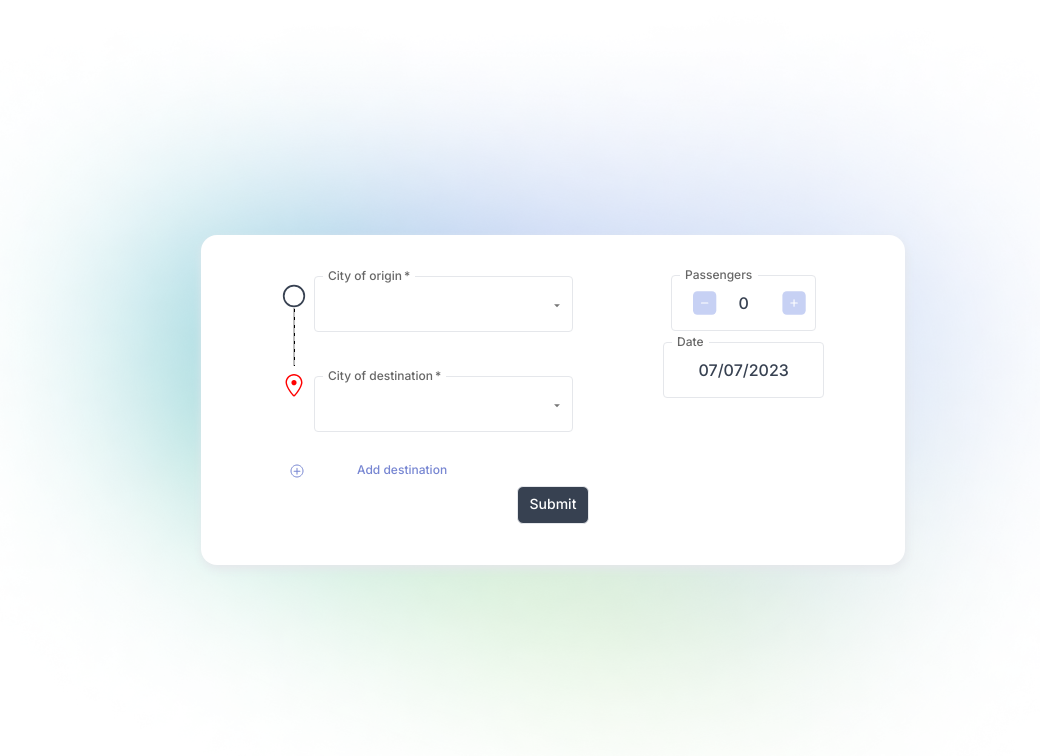
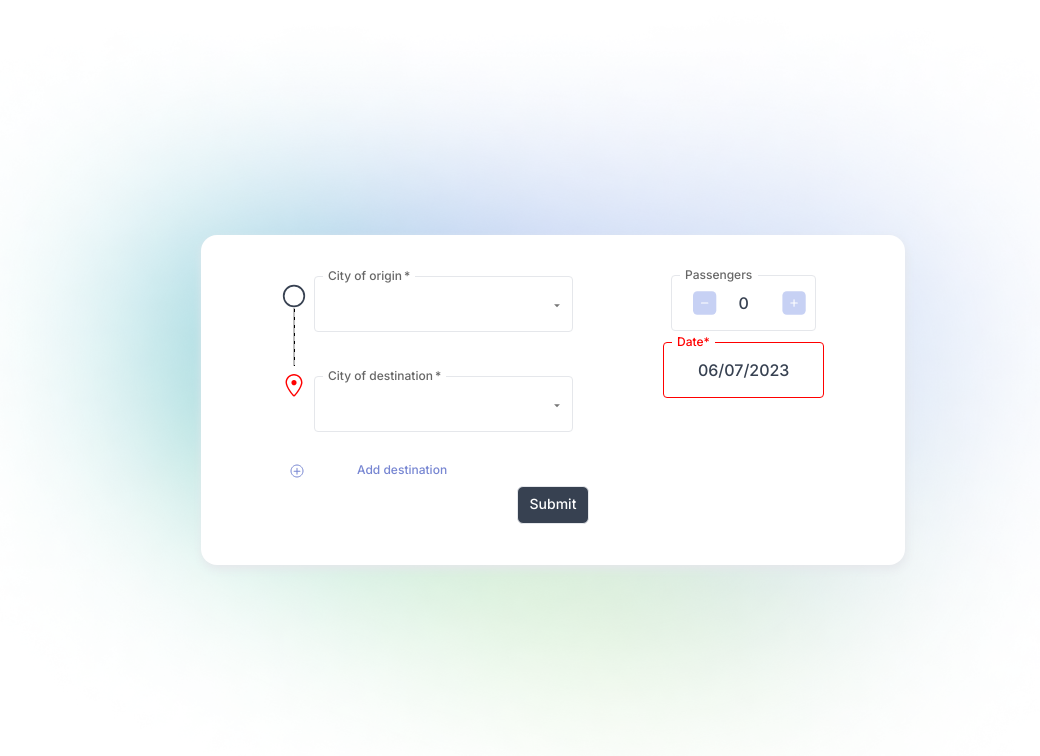
Before and after one commit to pepitz/trip-planner, a React (Create React App) app: page / in a window 1280 px wide. Shown: the top 756 px of the page, without its empty margins (87-1127 px from the left). Built offline with nearby package versions, Linux system fonts and the light colour scheme.

Commit message:
fix: date selector

```diff
--- a/src/components/DateSelector/DateSelector.tsx
+++ b/src/components/DateSelector/DateSelector.tsx
@@ -2,29 +2,31 @@ import { LocalizationProvider } from '@mui/x-date-pickers';
 import { AdapterDateFns } from '@mui/x-date-pickers/AdapterDateFns';
 import { DatePicker } from '@mui/x-date-pickers/DatePicker';
 
+import { FormControl, FormHelperText } from '@mui/material';
+
 import { IDateSelectorProps } from 'types';
+import * as CONSTANTS from 'constants/index';
+import { addDays } from 'date-fns';
 
-const DateSelector = ({ date, setDate, setDateValid, minDate }: IDateSelectorProps) => {
-
+const DateSelector = ({ date, setDate, isDateValid }: IDateSelectorProps) => {
   return (
     <LocalizationProvider dateAdapter={AdapterDateFns}>
+      <FormControl required variant="outlined" error={!isDateValid}>
         <DatePicker
-        label="Date"
+          label="Date*"
           views={['day']}
           format="dd/MM/yyyy"
           disablePast
-        minDate={minDate}
+          minDate={addDays(new Date(), 1)}
           value={date}
-        onAccept={() => setDateValid(true)}
-        onChange={(newValue, context) => {
-          if (newValue && context.validationError === null) {
-            setDate(newValue);
-          }
-        }}
-        onError={() => {
-          setDateValid(false);
+          onChange={(newValue) => {
+            newValue && setDate(newValue);
           }}
         />
+        <FormHelperText>
+          {!isDateValid ? CONSTANTS.MESSAGE_DATE : ''}
+        </FormHelperText>
+      </FormControl>
     </LocalizationProvider>
   );
 };
--- a/src/components/DateSelector/useDateSelector.ts
+++ b/src/components/DateSelector/useDateSelector.ts
@@ -1,12 +1,19 @@
-import { useState } from 'react';
+import { useEffect, useState } from 'react';
 
 const useDateSelector = () => {
-  let tomorrow = new Date();
-  const tomorrowTimestamp = tomorrow.setDate(tomorrow.getDate() + 1);
-  tomorrow = new Date(tomorrowTimestamp);
+  const [date, setDate] = useState(new Date());
+  const [isDateValid, setDateValid] = useState(false);
 
-  const [date, setDate] = useState(tomorrow);
-  const [isDateValid, setDateValid] = useState(false);
+  useEffect(() => {
+    const selectedTimestamp = date.getTime();
+    const today = Date.now();
+
+    if (selectedTimestamp > today) {
+      setDateValid(true);
+    } else {
+      setDateValid(false);
+    }
+  }, [date]);
 
   return {
     date,
```
Lines whose indentation alone changed are shown as unchanged.
